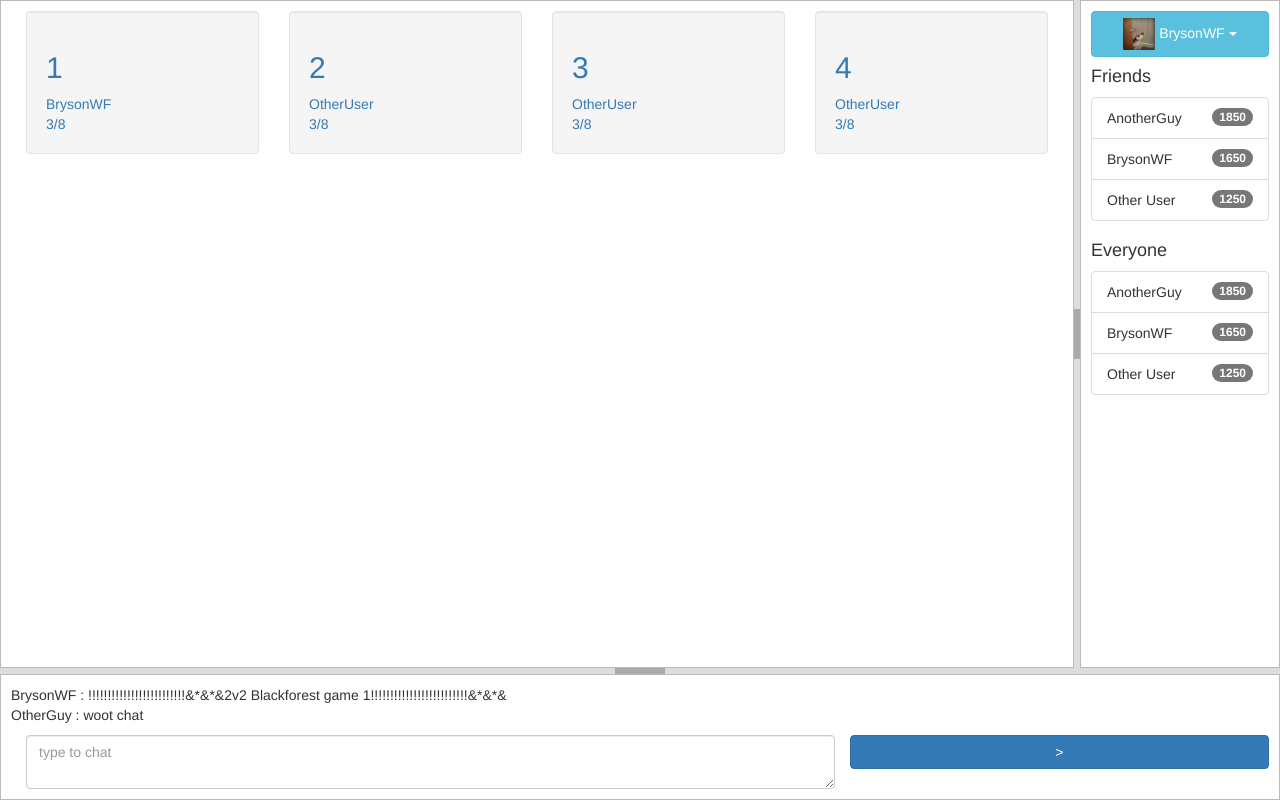
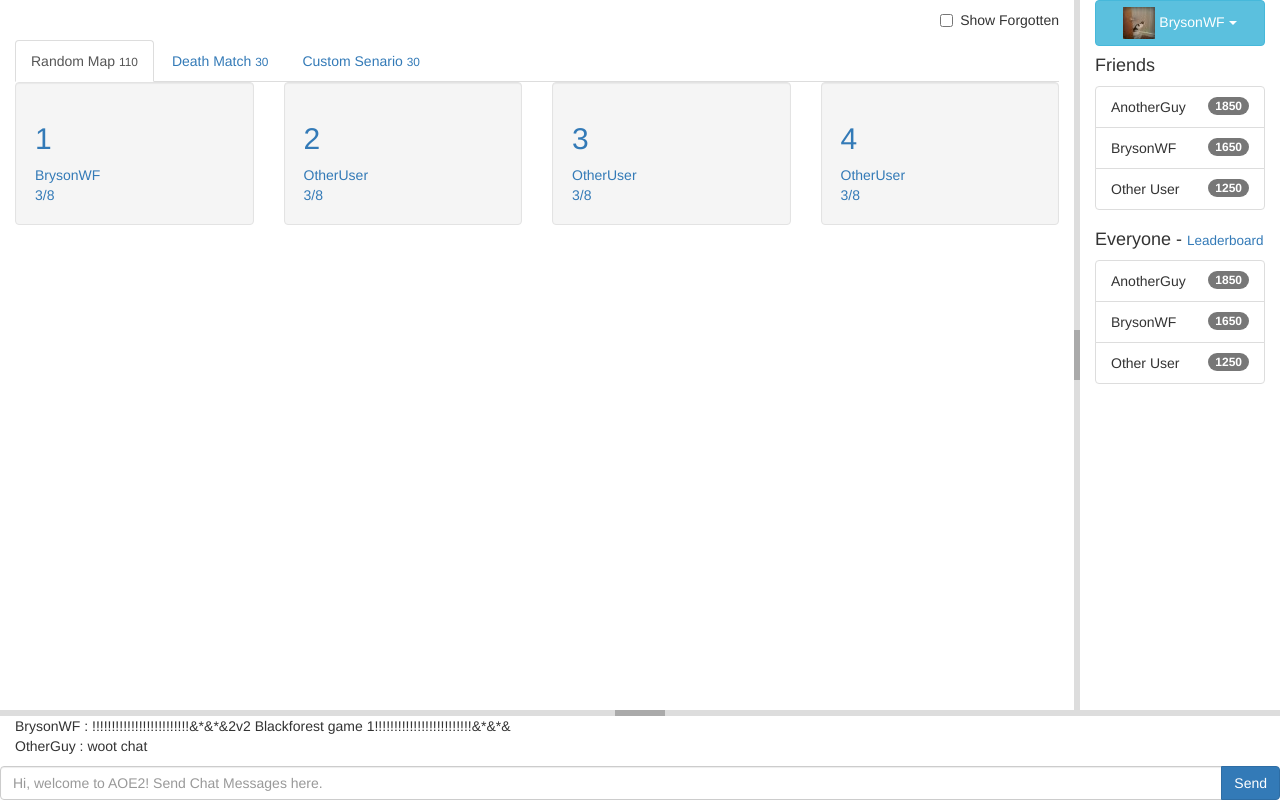
Before and after one commit to brysonwf/aoe2, a PHP site: page / in a window 1280 px wide. Run offline with PHP 8.4, Linux system fonts and the light colour scheme; some libraries are stand-ins or nearby versions.

Commit message:
added tabs for types of games

```diff
--- a/index.html
+++ b/index.html
@@ -33,6 +33,34 @@
 
 <section class="ui-layout-center main">
     <div class="games-list container-fluid">
+        <div role="tabpanel">
+
+
+            <div class="toolbar text-right">
+                <div class="checkbox">
+                    <label>
+                        <input type="checkbox"> Show Forgotten
+                    </label>
+                </div>
+            </div>
+
+            <!-- Nav tabs -->
+            <ul class="nav nav-tabs" role="tablist">
+                <li role="presentation" class="active">
+                    <a href="#random-map" aria-controls="random-map" role="tab" data-toggle="tab">Random Map <small>110</small></a>
+                </li>
+                <li role="presentation">
+                    <a href="#death-match" aria-controls="death-match" role="tab" data-toggle="tab">Death Match <small>30</small></a>
+                </li>
+                <li role="presentation">
+                    <a href="#custom-senario" aria-controls="custom-senario" role="tab" data-toggle="tab">Custom Senario <small>30</small></a>
+                </li>
+
+            </ul>
+
+            <!-- Tab panes -->
+            <div class="tab-content">
+                <div role="tabpanel" class="tab-pane active" id="random-map">
                     <ol class="list-unstyled row">
                         <li class="col-sm-3">
                             <a href="#" class="center-block well" data-toggle="modal" data-target="#myModal">
@@ -63,11 +91,20 @@
                             </a>
                         </li>
                     </ol>
+
+                </div>
+                <div role="tabpanel" class="tab-pane" id="death-match">...</div>
+                <div role="tabpanel" class="tab-pane" id="custom-senario">...</div>
+            </div>
+
+        </div>
+
     </div>
 </section>
 
 
 <section class="ui-layout-east users">
+    <div class="container-fluid">
         <div class="account">
             <!-- Single button -->
             <div class="btn-group btn-group-justified">
@@ -78,10 +115,9 @@
                         <span class="caret"></span>
                     </button>
                     <ul class="dropdown-menu" role="menu">
-                    <li><a href="#">Game History</a></li>
-                    <li><a href="#">Something else here</a></li>
+                        <li><a href="#">History</a></li>
                         <li class="divider"></li>
-                    <li><a href="#">Separated link</a></li>
+                        <li><a href="#">Logout</a></li>
                     </ul>
                 </div>
             </div>
@@ -101,7 +137,7 @@
                 <span class="username">Other User</span>
             </li>
         </ul>
-    <h4>Everyone</h4>
+        <h4>Everyone - <small><a href="#">Leaderboard</a></small></h4>
         <ul class="list-group everyone">
             <li class="list-group-item">
                 <span class="badge rating">1850</span>
@@ -116,10 +152,12 @@
                 <span class="username">Other User</span>
             </li>
         </ul>
+    </div>
 </section>
 
 
 <section class="ui-layout-south chat">
+    <div class="container-fluid">
         <ul class="list-unstyled">
             <li>
                 <span class="user">BrysonWF</span>
@@ -132,15 +170,14 @@
                 <span class="message">woot chat</span>
             </li>
         </ul>
-    <div class="container-fluid">
-        <div class="row">
-            <form class="form-group chat-input">
-                <div class="col-sm-8">
-                    <textarea placeholder="type to chat" class="form-control"></textarea>
-                </div>
-                <button type="button" class="btn btn-primary col-sm-4">></button>
+        <form class="row">
+            <div class="input-group">
+                <input type="text" class="form-control" placeholder="Hi, welcome to AOE2! Send Chat Messages here.">
+                    <span class="input-group-btn">
+                    <button class="btn btn-primary" type="button">Send</button>
+                </span>
+            </div><!-- /input-group -->
         </form>
-        </div>
     </div>
 </section>
 
--- a/style.css
+++ b/style.css
@@ -7,9 +7,6 @@
  */
 
 .ui-layout-pane { /* all 'panes' */
-    background: #FFF;
-    border: 1px solid #BBB;
-    padding: 10px;
     overflow: auto;
 }
 
```
Also changed, not shown: favicon.ico (added). Lines whose indentation alone changed are shown as unchanged.
